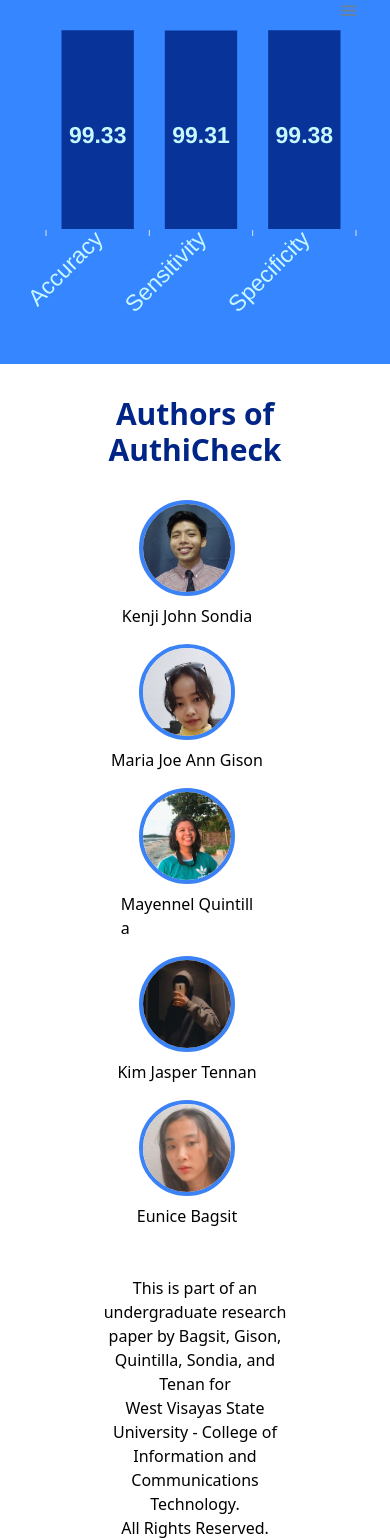
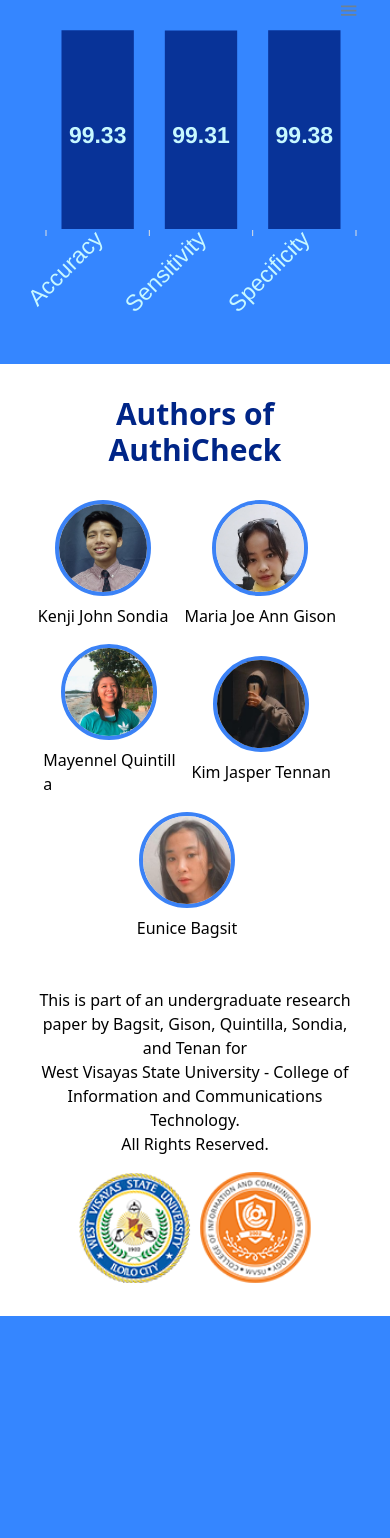
Before and after one commit to kenjijohns/AutiCheck_Final, a Flask app: page /about_asd in a window 390 px wide. Shown: the part 871-2409 px from the top of the page. After the commit the page ends 2187 px from the top, so only its background shows below. Run offline with Flask 3, Linux system fonts and the light colour scheme; style sheets or scripts are compiled from the project's sources; parts of the project's set-up code (start-up, migrations or seed data) failed here and were passed over; some libraries are stand-ins or nearby versions.

Commit message:
Update about_asd.html

```diff
--- a/templates/about_asd.html
+++ b/templates/about_asd.html
@@ -251,7 +251,7 @@
   </div>
 
   <div class="footer flex justify-center bg-white">
-  <div class="authors-wrapper h-auto w-2/3 p-8">
+  <div class="authors-wrapper h-auto w-full md:w-2/3 p-8">
     <h1 class="text-3xl font-bold mb-8 text-center" style="color: #002587;">Authors of AuthiCheck</h1>
     <div class="authors flex flex-wrap justify-center items-center font-medium">
         <!-- First profile photo and name -->
```
